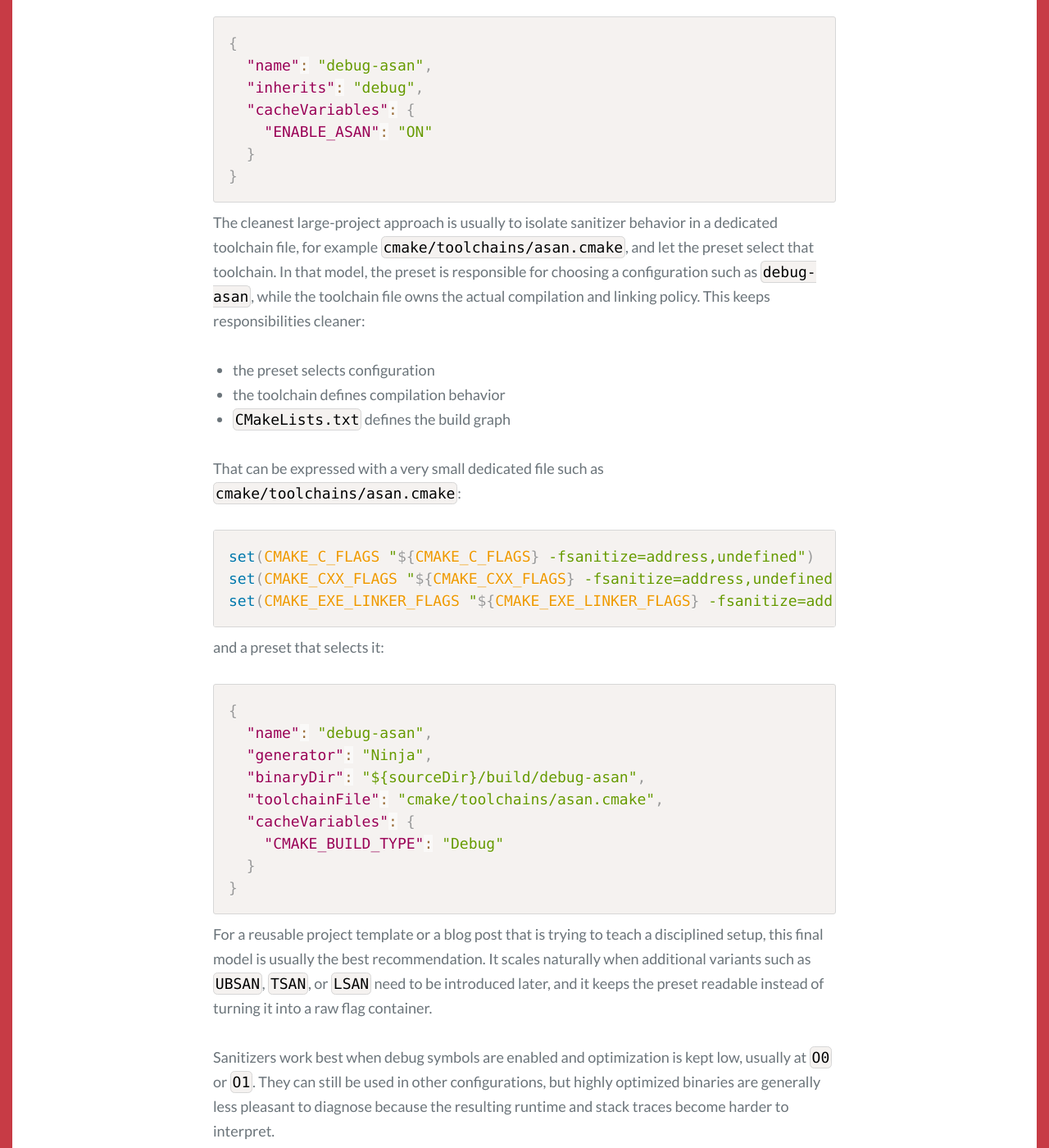
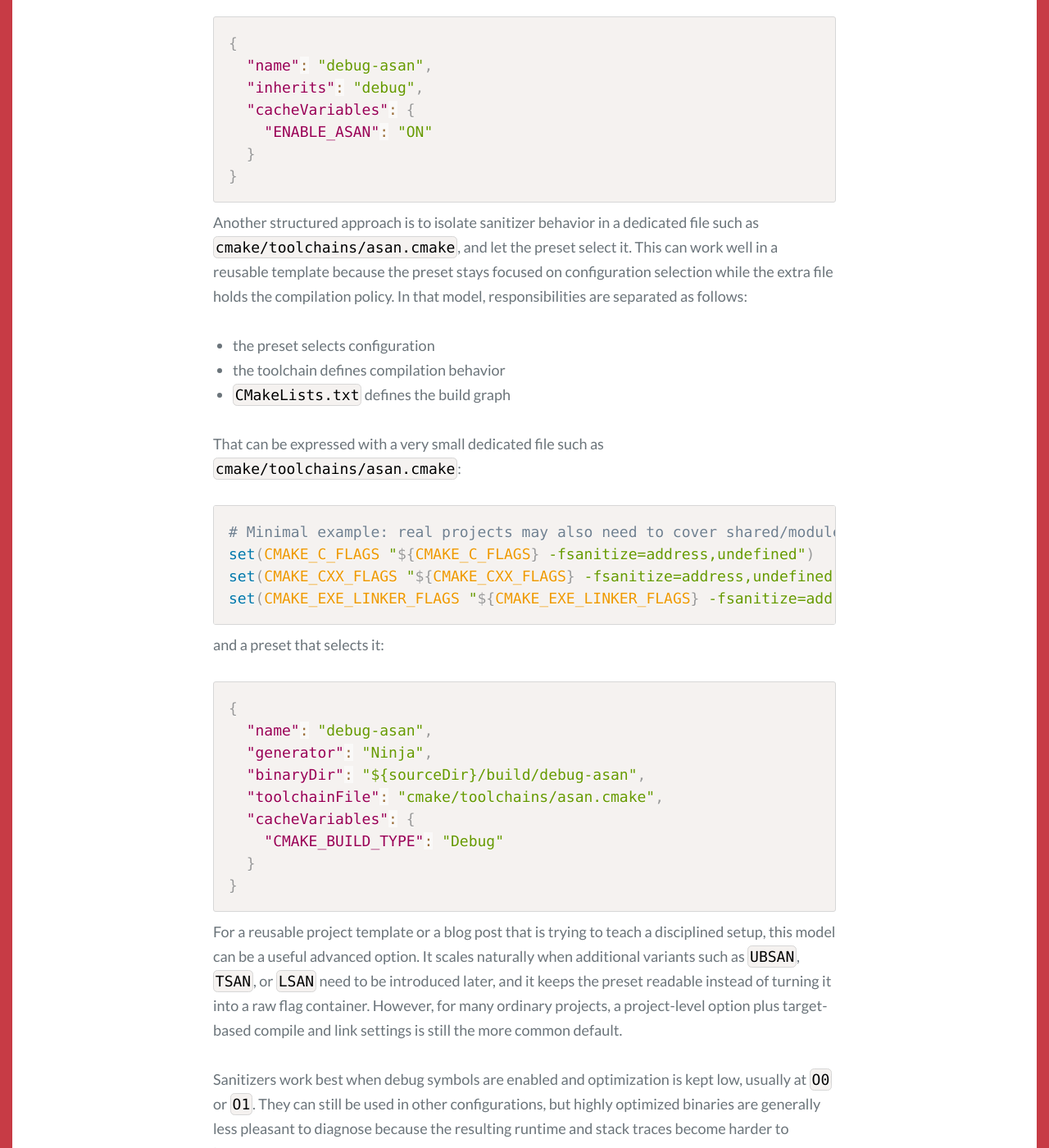
Before and after one commit to HuRuilizhen/HuRuilizhen.github.io, a Jekyll site: the page built from _posts/2026-07-01-A-Productive-Cpp-Development-Environment.md, in a window 1280 px wide and 1400 px high, scrolled down 20475 px. Shown: the whole window at 82% size. Built offline with Jekyll 4.4.1, drawn with Linux system fonts in a browser that asks for light colours; some web fonts are replaced; comment, search, counter and statistics services are not loaded; some of the changed text lies outside the part shown.

Commit message:
docs(cpp): polish post wording and sanitizer guidance

````diff
--- a/_posts/2026-07-01-A-Productive-Cpp-Development-Environment.md
+++ b/_posts/2026-07-01-A-Productive-Cpp-Development-Environment.md
@@ -459,7 +459,7 @@ And the preset only needs to activate the project-level option:
 }
 ```
 
-The cleanest large-project approach is usually to isolate sanitizer behavior in a dedicated toolchain file, for example `cmake/toolchains/asan.cmake`, and let the preset select that toolchain. In that model, the preset is responsible for choosing a configuration such as `debug-asan`, while the toolchain file owns the actual compilation and linking policy. This keeps responsibilities cleaner:
+Another structured approach is to isolate sanitizer behavior in a dedicated file such as `cmake/toolchains/asan.cmake`, and let the preset select it. This can work well in a reusable template because the preset stays focused on configuration selection while the extra file holds the compilation policy. In that model, responsibilities are separated as follows:
 
 - the preset selects configuration
 - the toolchain defines compilation behavior
@@ -468,6 +468,7 @@ The cleanest large-project approach is usually to isolate sanitizer behavior in
 That can be expressed with a very small dedicated file such as `cmake/toolchains/asan.cmake`:
 
 ```cmake
+# Minimal example: real projects may also need to cover shared/module linker flags
 set(CMAKE_C_FLAGS "${CMAKE_C_FLAGS} -fsanitize=address,undefined")
 set(CMAKE_CXX_FLAGS "${CMAKE_CXX_FLAGS} -fsanitize=address,undefined")
 set(CMAKE_EXE_LINKER_FLAGS "${CMAKE_EXE_LINKER_FLAGS} -fsanitize=address,undefined")
@@ -487,7 +488,7 @@ and a preset that selects it:
 }
 ```
 
-For a reusable project template or a blog post that is trying to teach a disciplined setup, this final model is usually the best recommendation. It scales naturally when additional variants such as `UBSAN`, `TSAN`, or `LSAN` need to be introduced later, and it keeps the preset readable instead of turning it into a raw flag container.
+For a reusable project template or a blog post that is trying to teach a disciplined setup, this model can be a useful advanced option. It scales naturally when additional variants such as `UBSAN`, `TSAN`, or `LSAN` need to be introduced later, and it keeps the preset readable instead of turning it into a raw flag container. However, for many ordinary projects, a project-level option plus target-based compile and link settings is still the more common default.
 
 Sanitizers work best when debug symbols are enabled and optimization is kept low, usually at `O0` or `O1`. They can still be used in other configurations, but highly optimized binaries are generally less pleasant to diagnose because the resulting runtime and stack traces become harder to interpret.
 
````
Also changed, not shown: other parts of _posts/2026-07-01-A-Productive-Cpp-Development-Environment.md (+2 -2 lines).
